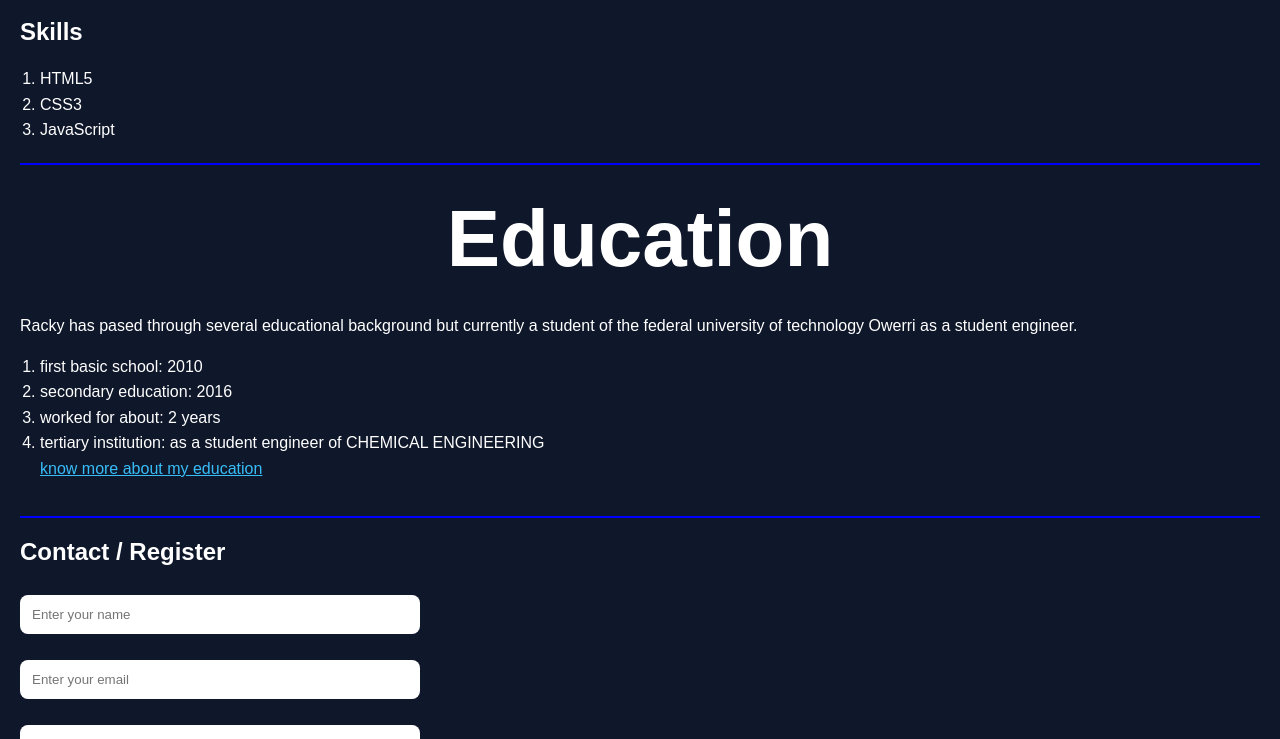
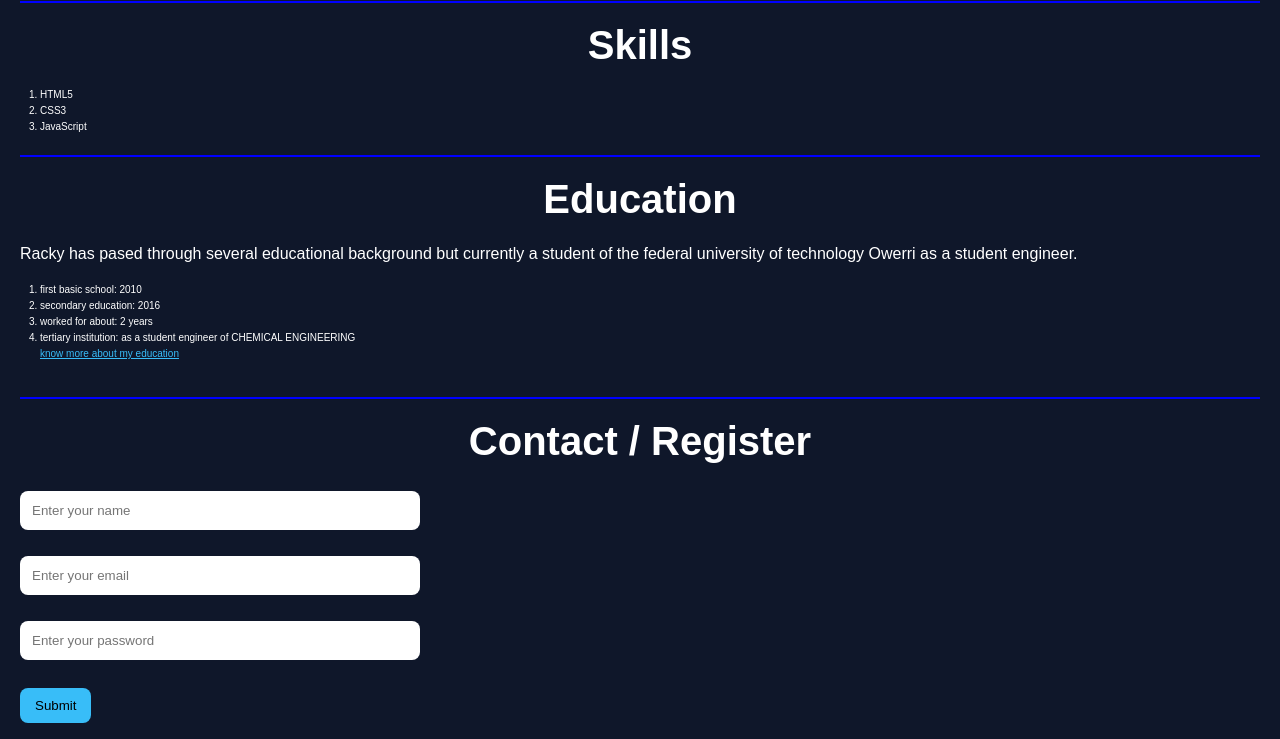
Before and after one commit to RACKYWEB-web/RACKYWEB-portfolio-, a website: page index.html in a window 1280 px wide. Shown: the part 767-1506 px from the top of the page. Drawn offline with Linux system fonts and the light colour scheme.

Commit message:
Update style.css

```diff
--- a/style.css
+++ b/style.css
@@ -91,14 +91,19 @@ html {
 /* LIST */
 ol {
     margin: 10px 0 20px 20px;
+    font-size: 10px;
+    padding: auto;
 }
 
 /* SECTION TITLE */
 h2 {
-    margin: 15px 0;
+    font-size: 40px;
+    margin: 10px 0;
+    text-align: center;
+    padding: auto;
 }
 h3 {
-  font-size: 80px;
+  font-size: 40px;
   text-align: center;
   margin: 10px 0;
   padding: auto;
```
